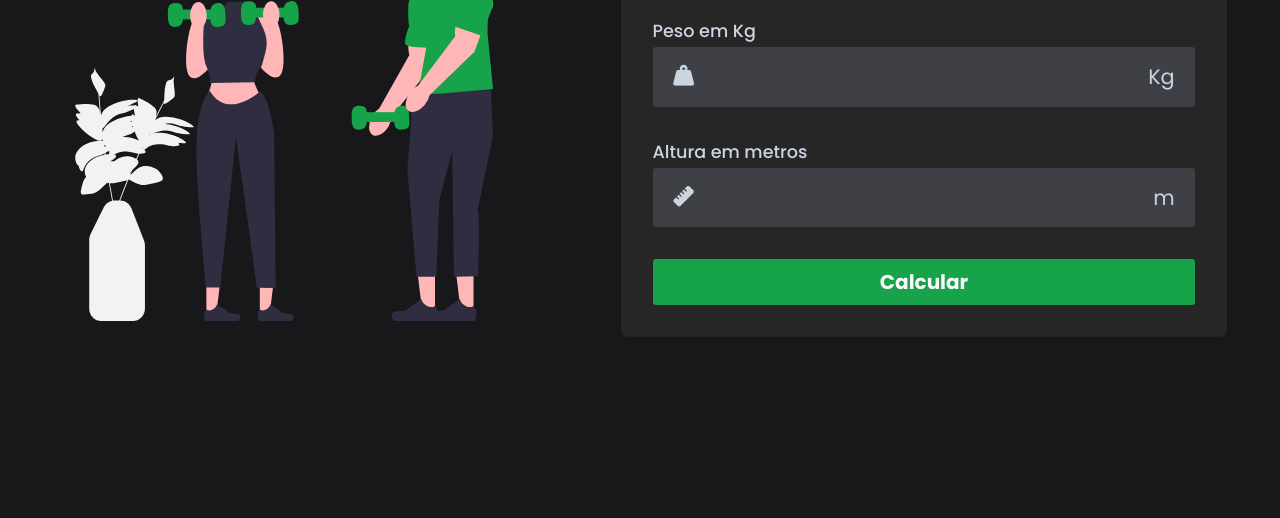
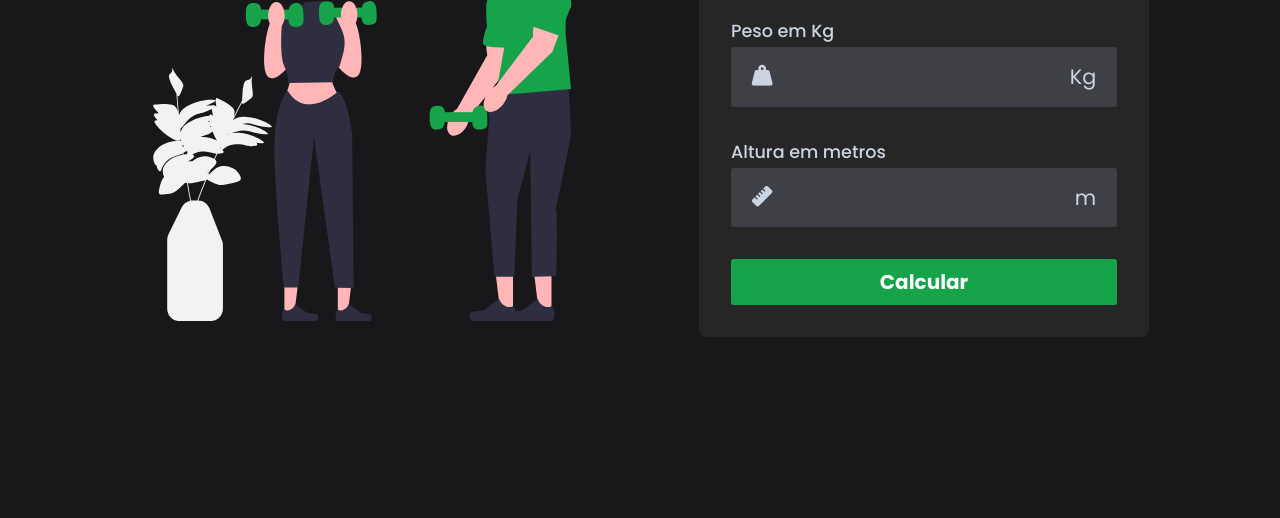
Before and after one commit to srodrigo28/html-css-imc, a plain HTML site: page index.html in a window 1280 px wide. Shown: the part 282-800 px from the top of the page. Drawn offline with Linux system fonts and the light colour scheme; a web font is replaced by a local one.

Commit message:
novas atualizações no responsivo

```diff
--- a/css/style.css
+++ b/css/style.css
@@ -23,6 +23,7 @@ body{
     width: 32rem;
 }
 #calculator{
+    max-width: 450px; /** Ajusted*/
     display: flex;
     flex-direction: column;
     gap: 2rem;
@@ -173,3 +174,9 @@ body{
         justify-content: center;
     }
 }
+
+/* alguns ajustes */
+
+input{
+    text-align: center;
+}
--- a/js/script.js
+++ b/js/script.js
@@ -32,7 +32,7 @@ form.addEventListener('submit', function (event) {
     }
 
     console.log(bmi)
-    value.textContent = bmi
+    value.textContent = bmi.toFixed(1)
     //value.textContent = bmi.replace( '.', ',');
     document.getElementById('description').textContent = description
 })
```
